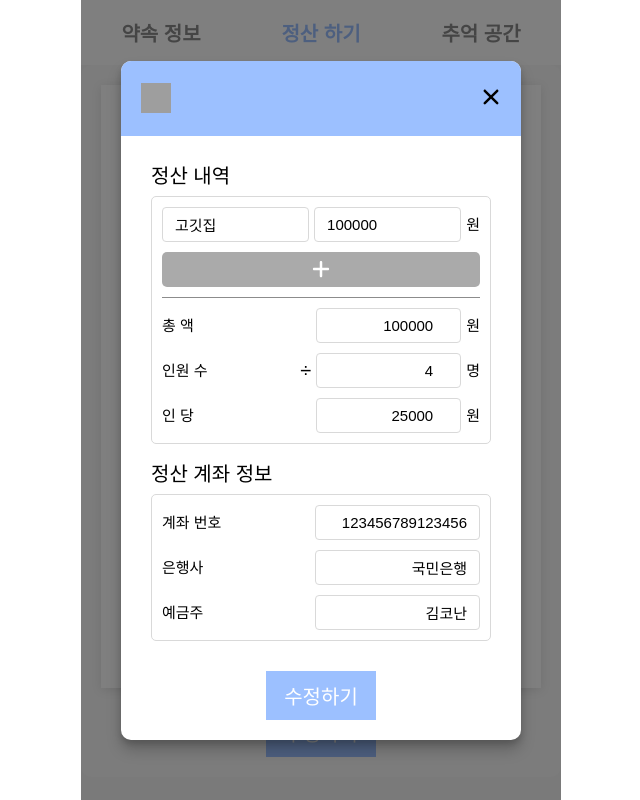
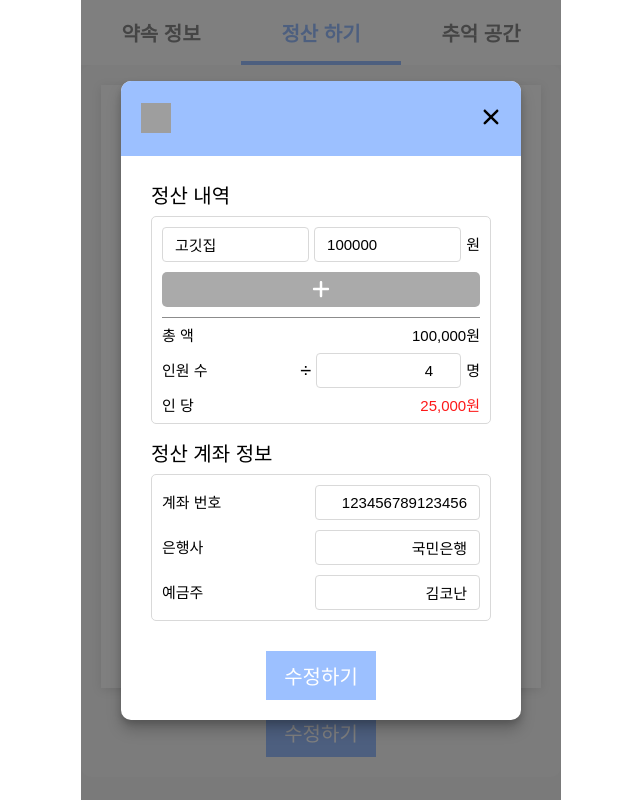
Before and after one commit to FRONT-END-BOOTCAMP-PLUS-3/moongchija, a Next.js app: page /user/appointments/1/settlement in a window 1280 px wide. Both pictures are taken after a click on the button "수정하기". Shown: the whole page, without its empty margins (319-959 px from the left). Built offline with nearby package versions, Linux system fonts and the light colour scheme; grey boxes are pictures that could not be loaded; a web font is replaced by a local one.

Commit message:
[style] 상세페이지 정산하기 모달창 컴포넌트 분리 및 스타일 수정

```diff
--- a/app/user/appointments/[id]/components/settlement/SettlementDetail/SettlementDetail.module.scss
+++ b/app/user/appointments/[id]/components/settlement/SettlementDetail/SettlementDetail.module.scss
@@ -26,7 +26,6 @@
   margin-bottom: 20px;
   box-shadow: 0 2px 1px rgba(0, 0, 0, 0.1);
 }
-
 
 .tableWrapper {
   margin-bottom: 30px;
@@ -82,26 +81,26 @@
     justify-content: flex-start;
     align-items: center;
     margin-bottom: 18px;
-    width: 100%; /* Ensure it takes up full width */
+    width: 100%;
   }
 
   .row span {
     text-align: left;
-    flex-basis: 30%; /* Allocate 1/3 of the space to the label */
+    flex-basis: 30%;
     align-items: center;
-    font-weight: bold; /* Optional: Make the label bold for clarity */
+    font-weight: bold;
   }
 
   .row div {
     text-align: left;
-    flex-grow: 2; /* Allocate 2/3 of the space to the input field */
+    flex-grow: 2;
     display: flex;
     justify-content: flex-start;
     align-items: center;
   }
 
   .row input {
-    width: 100%; /* Ensure input takes full width of the div */
+    width: 100%;
   }
 }
 
@@ -127,7 +126,6 @@
   outline: none;
   margin-bottom: 20px;
 }
-
 
 .modalListContainer {
   border: 1px solid var(--grey-6-color);
@@ -172,7 +170,6 @@
 .icon {
   font-size: 20px;
 }
-
 
 .modalAccountTitle {
   font-size: 20px;
@@ -232,7 +229,10 @@
   display: flex;
 }
 
-
+.priceInput {
+  font-weight: 500;
+  color: rgb(253, 25, 25);
+}
 
 .modalAccountBox {
   display: flex;
--- a/app/user/appointments/[id]/components/settlement/SettlementDetail/SettlementDetail.tsx
+++ b/app/user/appointments/[id]/components/settlement/SettlementDetail/SettlementDetail.tsx
@@ -4,7 +4,7 @@ import { useState } from "react";
 import Button from "@/components/button/Button";
 import styles from "./SettlementDetail.module.scss";
 import Modal from "@/components/modal/Modal";
-import { FaPlus } from "react-icons/fa6";
+import SettlementModalContent from "../SettlementModalContent/SettlementModalContent";
 
 const SettlementDetail = () => {
   const [isModalOpen, setIsModalOpen] = useState(false);
@@ -124,93 +124,7 @@ const SettlementDetail = () => {
 
       {/* 모달 컴포넌트 */}
       <Modal isOpen={isModalOpen} onClose={closeModal}>
-        <div className={styles.modalContainer}>
-          <div className={styles.modalWrapper}>
-            <span className={styles.modalTitle}>정산 내역</span>
-            <div className={styles.modalBox}>
-              {/* 내역 목록 */}
-
-              <div className={styles.modalListContainer}>
-                <div className={styles.modalListWrapper}>
-                  <div className={styles.modalListBox}>
-                    <input
-                      className={styles.place}
-                      type="text"
-                      value="고깃집"
-                      readOnly
-                    />
-                    <input
-                      className={styles.price}
-                      type="number"
-                      value="100000"
-                      readOnly
-                    />
-                    원
-                  </div>
-
-                  <button className={styles.inputPlusButton}>
-                    <FaPlus className={styles.icon} />
-                  </button>
-                </div>
-
-                {/* 결과 */}
-                <div className={styles.modalResultBox}>
-                  <div className={styles.totalPrice}>
-                    <span>총 액</span>
-                    <div className={styles.currency}>
-                      <input type="number" value="100000" readOnly />
-                      <span>원</span>
-                    </div>
-                  </div>
-
-                  <div className={styles.totalNumber}>
-                    <span>인원 수</span>
-
-                    <div className={styles.numberInput}>
-                      <span className={styles.divide}>÷</span>
-                      <input type="number" value="4" readOnly />
-                      <span>명</span>
-                    </div>
-                  </div>
-
-                  <div className={styles.dividedPrice}>
-                    <span>인 당</span>
-                    <div className={styles.priceInput}>
-                      <input type="number" value="25000" readOnly />
-                      <span>원</span>
-                    </div>
-                  </div>
-                </div>
-              </div>
-
-              <span className={styles.modalAccountTitle}>정산 계좌 정보</span>
-              <div className={styles.modalAccountBox}>
-                <div className={styles.account}>
-                  <span>계좌 번호</span>
-                  <input type="text" value="123456789123456" readOnly />
-                </div>
-                <div className={styles.bank}>
-                  <span>은행사</span>
-                  <input type="text" value="국민은행" readOnly />
-                </div>
-                <div className={styles.depositor}>
-                  <span>예금주</span>
-                  <input type="text" value="김코난" readOnly />
-                </div>
-              </div>
-            </div>
-          </div>
-          {/* 모달 내 수정하기 버튼 */}
-          <div className={styles.editButton}>
-            <Button
-              text="수정하기"
-              size="sm"
-              color="--primary-color"
-              active={true}
-              onClick={handleRegister}
-            />
-          </div>
-        </div>
+        <SettlementModalContent handleRegister={handleRegister} />
       </Modal>
     </div>
   );
--- /dev/null
+++ b/app/user/appointments/[id]/components/settlement/SettlementModalContent/SettlementModalContent.tsx
@@ -0,0 +1,89 @@
+"use client";
+
+import { FaPlus } from "react-icons/fa6";
+import Button from "@/components/button/Button";
+import styles from "./../SettlementDetail/SettlementDetail.module.scss";
+type ModalContentProps = {
+  handleRegister: () => void;
+};
+
+const SettlementModalContent = ({ handleRegister }: ModalContentProps) => {
+  return (
+    <div className={styles.modalContainer}>
+      <div className={styles.modalWrapper}>
+        <span className={styles.modalTitle}>정산 내역</span>
+        <div className={styles.modalBox}>
+          {/* 내역 목록 */}
+          <div className={styles.modalListContainer}>
+            <div className={styles.modalListWrapper}>
+              <div className={styles.modalListBox}>
+                <input className={styles.place} type="text" value="고깃집" readOnly />
+                <input className={styles.price} type="number" value="100000" readOnly />
+                원
+              </div>
+
+              <button className={styles.inputPlusButton}>
+                <FaPlus className={styles.icon} />
+              </button>
+            </div>
+
+            {/* 결과 */}
+            <div className={styles.modalResultBox}>
+              <div className={styles.totalPrice}>
+                <span>총 액</span>
+                <div className={styles.currency}>
+                  <span>100,000원</span>
+                </div>
+              </div>
+
+              <div className={styles.totalNumber}>
+                <span>인원 수</span>
+                <div className={styles.numberInput}>
+                  <span className={styles.divide}>÷</span>
+                  <input type="number" value="4" readOnly />
+                  <span>명</span>
+                </div>
+              </div>
+
+              <div className={styles.dividedPrice}>
+                <span>인 당</span>
+                <div className={styles.priceInput}>
+                <span>25,000원</span>
+                </div>
+              </div>
+            </div>
+          </div>
+
+          <span className={styles.modalAccountTitle}>정산 계좌 정보</span>
+          <div className={styles.modalAccountBox}>
+            <div className={styles.account}>
+              <span>계좌 번호</span>
+              <input type="text" value="123456789123456" readOnly />
+            </div>
+            <div className={styles.bank}>
+              <span>은행사</span>
+              <input type="text" value="국민은행" readOnly />
+            </div>
+            <div className={styles.depositor}>
+              <span>예금주</span>
+              <input type="text" value="김코난" readOnly />
+            </div>
+          </div>
+        </div>
+      </div>
+
+      {/* 모달 내 수정하기 버튼 */}
+      <div className={styles.editButton}>
+        <Button
+          text="수정하기"
+          size="sm"
+          color="--primary-color"
+          active={true}
+          onClick={handleRegister}
+        />
+      </div>
+    </div>
+  );
+};
+
+export default SettlementModalContent;
```
